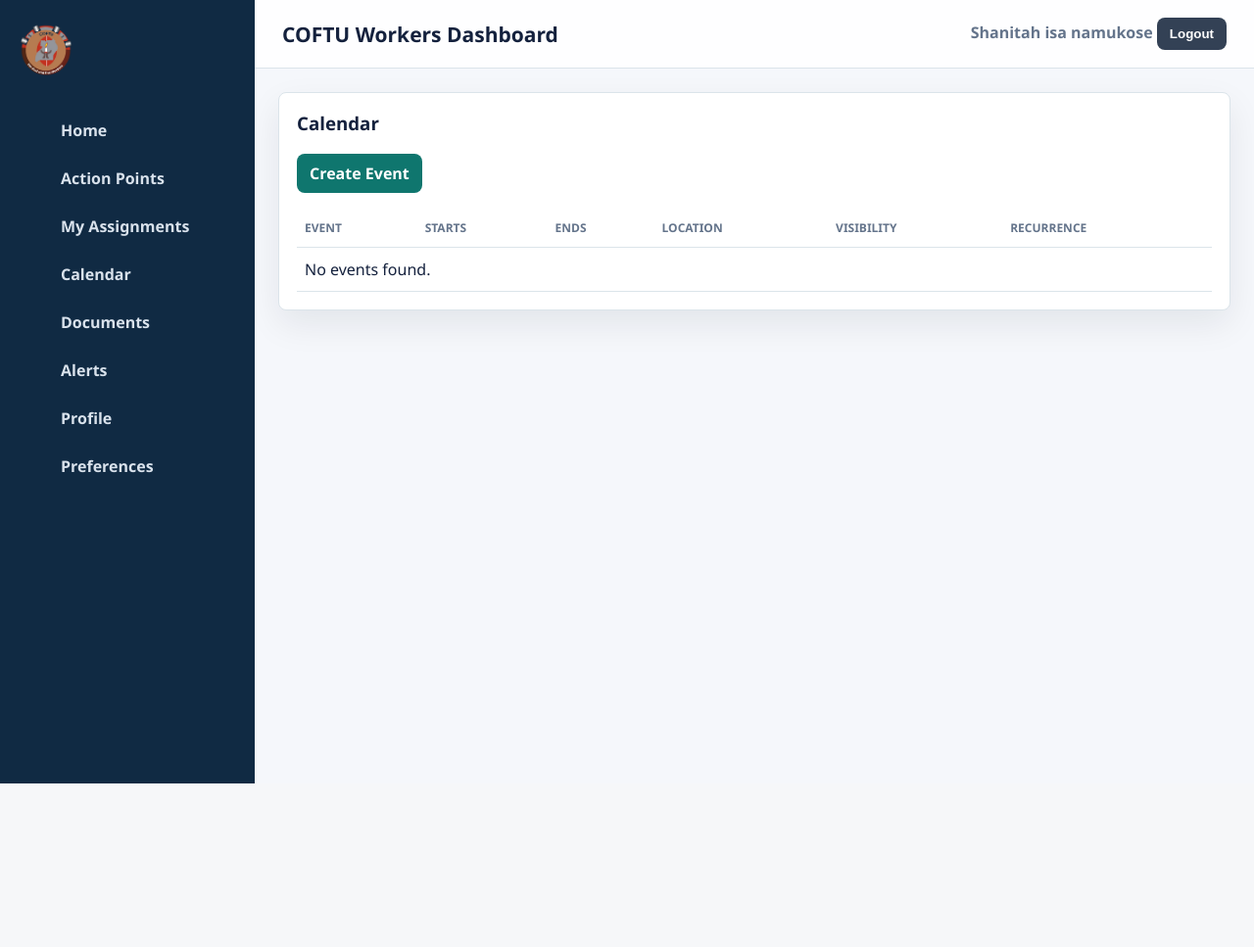
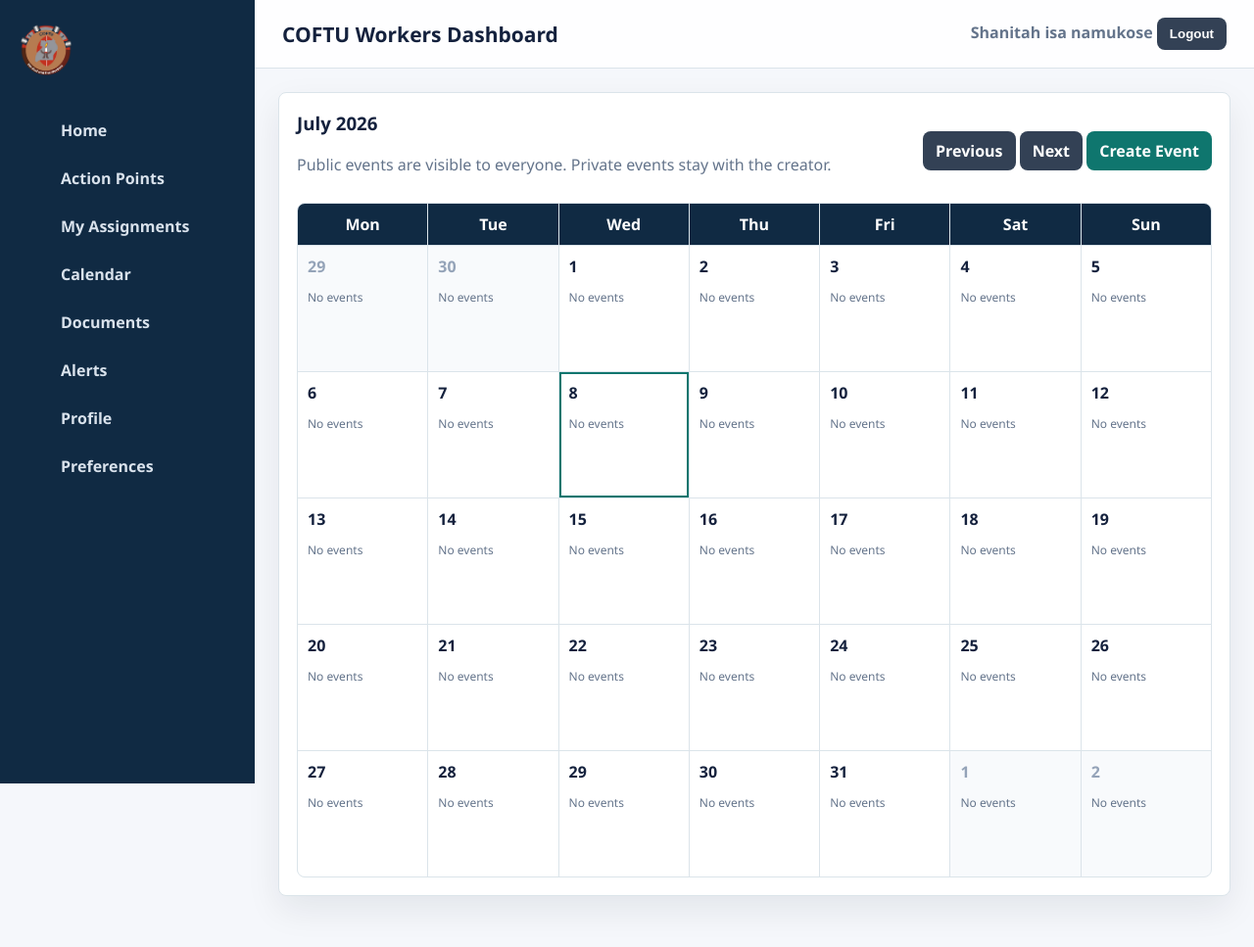
Before and after one commit to Shanitahisa/workers_dashboard, a Django app: page /calendar/ in a window 1280 px wide. Shown: the whole page at 98% size. Before the commit the page ends 800 px from the top, so only its background shows below. Run offline with Django 5.2, Linux system fonts and the light colour scheme; a user stored in the database is signed in; data that the repository does not hold is empty; parts of the project's set-up code (start-up, migrations or seed data) failed here and were passed over.

Commit message:
modifications

```diff
--- a/dashboard/dashapp/forms.py
+++ b/dashboard/dashapp/forms.py
@@ -30,6 +30,13 @@ ALLOWED_DOCUMENT_CONTENT_TYPES = {
 
 
 class ActionPointForm(forms.ModelForm):
+    assignees = forms.ModelMultipleChoiceField(
+        queryset=WorkerUser.objects.filter(is_active=True).order_by('first_name', 'last_name', 'username'),
+        widget=forms.CheckboxSelectMultiple,
+        required=True,
+        help_text='Select one or more registered workers.',
+    )
+
     class Meta:
         model = ActionPoint
         fields = ['title', 'description', 'status', 'priority', 'week_start', 'due_date']
@@ -51,6 +58,17 @@ class ActionPointAssignmentForm(forms.ModelForm):
     class Meta:
         model = ActionPointAssignment
         fields = ['assignee', 'notes']
+
+
+class AlertCreateForm(forms.Form):
+    title = forms.CharField(max_length=200)
+    message = forms.CharField(widget=forms.Textarea)
+    recipients = forms.ModelMultipleChoiceField(
+        queryset=WorkerUser.objects.filter(is_active=True).order_by('first_name', 'last_name', 'username'),
+        widget=forms.CheckboxSelectMultiple,
+        required=False,
+        help_text='Leave blank to send to every active worker.',
+    )
 
 
 class ProgressUpdateForm(forms.ModelForm):
--- a/dashboard/dashapp/templates/dashapp/alerts/list.html
+++ b/dashboard/dashapp/templates/dashapp/alerts/list.html
@@ -2,7 +2,11 @@
 
 {% block content %}
 <div class="card">
+    <div class="section-title">
         <h3>Alerts and Reminders</h3>
+        <a class="btn" href="{% url 'dashapp:alert_create' %}">Create Alert</a>
+    </div>
+    <div class="table-wrap">
         <table>
             <tr><th>Type</th><th>Title</th><th>Message</th><th>Time</th><th>Status</th></tr>
             {% for alert in page_obj %}
@@ -24,4 +28,5 @@
             {% endfor %}
         </table>
     </div>
+</div>
 {% endblock %}
--- a/dashboard/dashapp/templates/dashapp/base.html
+++ b/dashboard/dashapp/templates/dashapp/base.html
@@ -189,6 +213,42 @@
             border-radius: 8px;
             background: #fff;
         }
+        .calendar-grid {
+            display: grid;
+            grid-template-columns: repeat(7, minmax(0, 1fr));
+            border: 1px solid var(--line);
+            border-radius: 8px;
+            overflow: hidden;
+            background: var(--line);
+            gap: 1px;
+        }
+        .calendar-heading {
+            background: #102a43;
+            color: #fff;
+            padding: 10px;
+            font-weight: 800;
+            text-align: center;
+        }
+        .calendar-day {
+            min-height: 128px;
+            background: #fff;
+            padding: 10px;
+        }
+        .calendar-day.muted-day { background: #f8fafc; color: #94a3b8; }
+        .calendar-day.today { box-shadow: inset 0 0 0 2px var(--primary); }
+        .calendar-date { font-weight: 900; margin-bottom: 8px; }
+        .calendar-event {
+            display: grid;
+            gap: 2px;
+            padding: 7px;
+            border-radius: 8px;
+            background: #ecfeff;
+            color: #164e63;
+            margin-bottom: 6px;
+            font-size: 12px;
+        }
+        .calendar-event span { color: #475569; }
+        .empty-day { font-size: 12px; }
         @media (max-width: 820px) {
             .app-shell { display: block; }
             .sidebar {
--- a/dashboard/dashapp/templates/dashapp/calendar/list.html
+++ b/dashboard/dashapp/templates/dashapp/calendar/list.html
@@ -2,22 +2,42 @@
 
 {% block content %}
 <div class="card">
-    <h3>Calendar</h3>
-    <p><a class="btn" href="{% url 'dashapp:calendar_event_create' %}">Create Event</a></p>
-    <table>
-        <tr><th>Event</th><th>Starts</th><th>Ends</th><th>Location</th><th>Visibility</th><th>Recurrence</th></tr>
-        {% for event, start, end in expanded_events %}
-            <tr>
-                <td>{{ event.title }}</td>
-                <td>{{ start|date:"Y-m-d H:i" }}</td>
-                <td>{{ end|date:"Y-m-d H:i" }}</td>
-                <td>{{ event.location|default:"-" }}</td>
-                <td>{{ event.get_visibility_display }}</td>
-                <td>{{ event.get_recurrence_display }}</td>
-            </tr>
-        {% empty %}
-            <tr><td colspan="6">No events found.</td></tr>
+    <div class="section-title">
+        <div>
+            <h3>{{ month_label }}</h3>
+            <p class="muted">Public events are visible to everyone. Private events stay with the creator.</p>
+        </div>
+        <div>
+            <a class="btn secondary" href="{% url 'dashapp:calendar' %}?month={{ previous_month|date:'Y-m' }}">Previous</a>
+            <a class="btn secondary" href="{% url 'dashapp:calendar' %}?month={{ next_month|date:'Y-m' }}">Next</a>
+            {% if can_manage %}
+                <a class="btn" href="{% url 'dashapp:calendar_event_create' %}">Create Event</a>
+            {% endif %}
+        </div>
+    </div>
+    <div class="calendar-grid">
+        <div class="calendar-heading">Mon</div>
+        <div class="calendar-heading">Tue</div>
+        <div class="calendar-heading">Wed</div>
+        <div class="calendar-heading">Thu</div>
+        <div class="calendar-heading">Fri</div>
+        <div class="calendar-heading">Sat</div>
+        <div class="calendar-heading">Sun</div>
+        {% for week in calendar_weeks %}
+            {% for day in week %}
+                <div class="calendar-day {% if not day.in_month %}muted-day{% endif %} {% if day.is_today %}today{% endif %}">
+                    <div class="calendar-date">{{ day.date|date:"j" }}</div>
+                    {% for event, start, end in day.events %}
+                        <div class="calendar-event">
+                            <strong>{{ event.title }}</strong>
+                            <span>{{ start|date:"H:i" }}{% if event.location %} | {{ event.location }}{% endif %}</span>
+                        </div>
+                    {% empty %}
+                        <span class="muted empty-day">No events</span>
+                    {% endfor %}
+                </div>
+            {% endfor %}
         {% endfor %}
-    </table>
+    </div>
 </div>
 {% endblock %}
--- a/dashboard/dashapp/urls.py
+++ b/dashboard/dashapp/urls.py
@@ -15,12 +15,15 @@ urlpatterns = [
     path('action-points/<int:pk>/assign/', views.assign_action_point, name='assign_action_point'),
     path('assignments/', views.my_assignments, name='my_assignments'),
     path('assignments/<int:pk>/progress/', views.add_progress_update, name='add_progress_update'),
+    path('assignments/<int:pk>/done/', views.mark_assignment_done, name='mark_assignment_done'),
+    path('assignments/<int:pk>/postpone/', views.postpone_assignment, name='postpone_assignment'),
     path('calendar/', views.calendar_view, name='calendar'),
     path('calendar/create/', views.calendar_event_create, name='calendar_event_create'),
     path('documents/', views.document_list, name='document_list'),
     path('documents/upload/', views.document_upload, name='document_upload'),
     path('documents/<int:pk>/download/', views.document_download, name='document_download'),
     path('alerts/', views.alert_list, name='alert_list'),
+    path('alerts/create/', views.alert_create, name='alert_create'),
     path('alerts/<int:pk>/read/', views.mark_alert_read, name='mark_alert_read'),
     path('alerts/preferences/', views.notification_preferences, name='notification_preferences'),
 ]
--- a/dashboard/dashapp/views.py
+++ b/dashboard/dashapp/views.py
@@ -1,10 +1,12 @@
 import mimetypes
+from calendar import Calendar, month_name
 from pathlib import Path
 
-from datetime import timedelta
+from datetime import datetime, time, timedelta
 
 from django.contrib import messages
 from django.contrib.auth import logout
+from django.contrib.auth import get_user_model
 from django.contrib.auth.decorators import login_required
 from django.core.paginator import Paginator
 from django.db.models import Q
@@ -18,6 +20,7 @@ from django.utils import timezone
 from .forms import (
 	ActionPointAssignmentForm,
 	ActionPointForm,
+	AlertCreateForm,
 	CalendarEventForm,
 	CommentForm,
 	NotificationPreferenceForm,
@@ -36,6 +39,7 @@ from .models import (
 	UploadedDocument,
 )
 from .permissions import can_manage_action_points, can_update_assignment, can_view_document
+from .services.notifications import create_notification
 from .utils.recurrence import expand_events_for_range
 
 
@@ -147,6 +151,12 @@ def action_point_create(request):
 		action_point = form.save(commit=False)
 		action_point.created_by = request.user
 		action_point.save()
+		for assignee in form.cleaned_data['assignees']:
+			ActionPointAssignment.objects.create(
+				action_point=action_point,
+				assignee=assignee,
+				assigned_by=request.user,
+			)
 		messages.success(request, 'Action point created successfully.')
 		return redirect('dashapp:action_point_detail', pk=action_point.pk)
 
@@ -223,6 +233,41 @@ def my_assignments(request):
 
 
 @login_required
+@require_POST
+def mark_assignment_done(request, pk):
+	assignment = get_object_or_404(ActionPointAssignment, pk=pk)
+	if not can_update_assignment(request.user, assignment):
+		return HttpResponseForbidden('Not allowed')
+
+	assignment.status = ActionPointAssignment.STATUS_DONE
+	assignment.postponed_until = None
+	assignment.save(update_fields=['status', 'postponed_until'])
+	if not assignment.action_point.assignments.exclude(status=ActionPointAssignment.STATUS_DONE).exists():
+		assignment.action_point.status = ActionPoint.STATUS_DONE
+		assignment.action_point.save(update_fields=['status', 'updated_at'])
+	messages.success(request, 'Assignment marked as done.')
+	return redirect(request.POST.get('next') or 'dashapp:my_assignments')
+
+
+@login_required
+@require_POST
+def postpone_assignment(request, pk):
+	assignment = get_object_or_404(ActionPointAssignment, pk=pk)
+	if not can_update_assignment(request.user, assignment):
+		return HttpResponseForbidden('Not allowed')
+
+	postponed_until = request.POST.get('postponed_until') or None
+	assignment.status = ActionPointAssignment.STATUS_POSTPONED
+	assignment.postponed_until = postponed_until
+	assignment.save(update_fields=['status', 'postponed_until'])
+	if assignment.action_point.status != ActionPoint.STATUS_DONE:
+		assignment.action_point.status = ActionPoint.STATUS_BLOCKED
+		assignment.action_point.save(update_fields=['status', 'updated_at'])
+	messages.success(request, 'Assignment postponed.')
+	return redirect(request.POST.get('next') or 'dashapp:my_assignments')
+
+
+@login_required
 def add_progress_update(request, pk):
 	assignment = get_object_or_404(ActionPointAssignment, pk=pk)
 	if not can_update_assignment(request.user, assignment):
@@ -254,14 +299,54 @@ def add_progress_update(request, pk):
 
 @login_required
 def calendar_view(request):
-	now = timezone.now()
-	start = now - timedelta(days=7)
-	end = now + timedelta(days=30)
+	today = timezone.localdate()
+	month_param = request.GET.get('month')
+	try:
+		if month_param:
+			year, month = [int(part) for part in month_param.split('-', 1)]
+		else:
+			year, month = today.year, today.month
+	except (TypeError, ValueError):
+		year, month = today.year, today.month
+
+	month_start = today.replace(year=year, month=month, day=1)
+	weeks = Calendar(firstweekday=0).monthdatescalendar(year, month)
+	start_datetime = timezone.make_aware(datetime.combine(weeks[0][0], time.min))
+	end_datetime = timezone.make_aware(datetime.combine(weeks[-1][-1], time.max))
 	events = CalendarEvent.objects.filter(
 		Q(visibility=CalendarEvent.VISIBILITY_PUBLIC) | Q(created_by=request.user)
 	)
-	expanded_events = expand_events_for_range(events, start, end)
-	return render(request, 'dashapp/calendar/list.html', {'expanded_events': expanded_events})
+	expanded_events = expand_events_for_range(events, start_datetime, end_datetime)
+	events_by_day = {}
+	for event, start, end in expanded_events:
+		events_by_day.setdefault(start.date(), []).append((event, start, end))
+
+	calendar_weeks = [
+		[
+			{
+				'date': day,
+				'in_month': day.month == month,
+				'is_today': day == today,
+				'events': events_by_day.get(day, []),
+			}
+			for day in week
+		]
+		for week in weeks
+	]
+	previous_month = (month_start - timedelta(days=1)).replace(day=1)
+	next_month = (month_start.replace(day=28) + timedelta(days=4)).replace(day=1)
+
+	return render(
+		request,
+		'dashapp/calendar/list.html',
+		{
+			'calendar_weeks': calendar_weeks,
+			'month_label': f'{month_name[month]} {year}',
+			'previous_month': previous_month,
+			'next_month': next_month,
+			'can_manage': can_manage_action_points(request.user),
+		},
+	)
 
 
 @login_required
@@ -274,6 +359,16 @@ def calendar_event_create(request):
 		event = form.save(commit=False)
 		event.created_by = request.user
 		event.save()
+		if event.visibility == CalendarEvent.VISIBILITY_PUBLIC:
+			user_model = get_user_model()
+			for recipient in user_model.objects.filter(is_active=True):
+				create_notification(
+					recipient=recipient,
+					title='New public calendar event',
+					message=f'{event.title} starts on {event.start_datetime:%Y-%m-%d %H:%M}.',
+					kind=Notification.KIND_EVENT,
+					event=event,
+				)
 		messages.success(request, 'Calendar event created.')
 		return redirect('dashapp:calendar')
 
@@ -286,6 +381,26 @@ def alert_list(request):
 	paginator = Paginator(alerts, 20)
 	page_obj = paginator.get_page(request.GET.get('page'))
 	return render(request, 'dashapp/alerts/list.html', {'page_obj': page_obj})
+
+
+@login_required
+def alert_create(request):
+	form = AlertCreateForm(request.POST or None)
+	if request.method == 'POST' and form.is_valid():
+		recipients = form.cleaned_data['recipients']
+		if not recipients:
+			recipients = get_user_model().objects.filter(is_active=True)
+		for recipient in recipients:
+			create_notification(
+				recipient=recipient,
+				title=form.cleaned_data['title'],
+				message=form.cleaned_data['message'],
+				kind=Notification.KIND_ALERT,
+			)
+		messages.success(request, 'Alert sent successfully.')
+		return redirect('dashapp:alert_list')
+
+	return render(request, 'dashapp/alerts/form.html', {'form': form})
 
 
 @login_required
```
Also changed, not shown: other parts of dashboard/dashapp/templates/dashapp/base.html (+27 -0 lines), dashboard/dashapp/models.py (+14 -0 lines), dashboard/dashapp/templates/dashapp/action_points/detail.html (+21 -2 lines), dashboard/dashapp/templates/dashapp/alerts/form.html (added, +14 -0 lines), dashboard/dashapp/templates/dashapp/assignments/list.html (+21 -3 lines), dashboard/dashapp/migrations/0005_assignment_status_notification_alert.py (added). Lines whose indentation alone changed are shown as unchanged.
